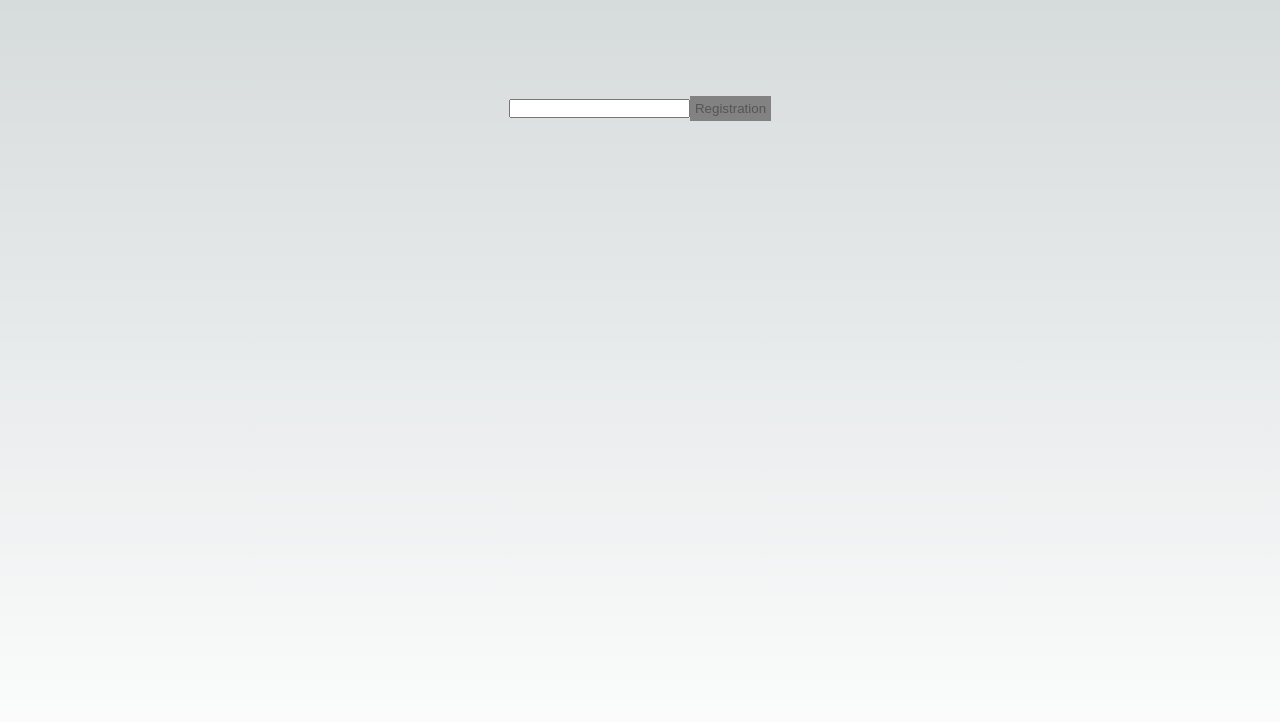
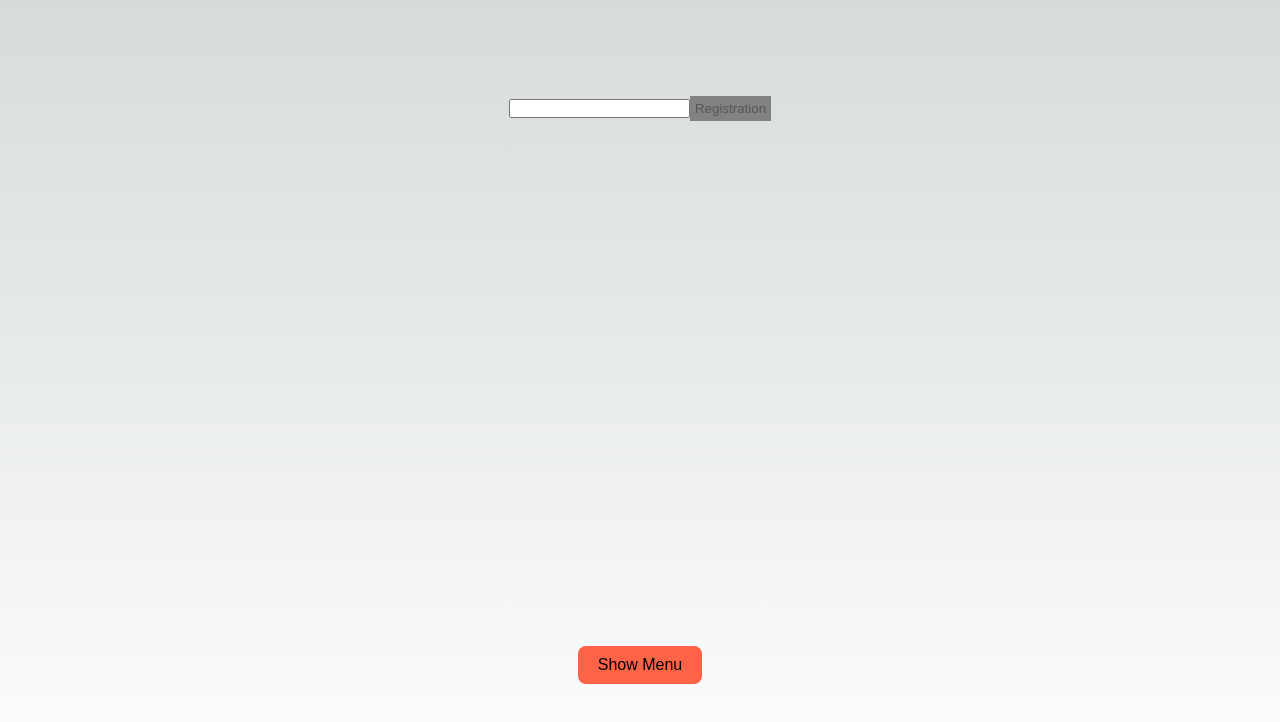
Before and after one commit to ItsYoungCoder/next-course-for-begginer, a Next.js app: page / in a window 1280 px wide. Shown: the top 722 px of the page. Built offline with nearby package versions, Linux system fonts and the light colour scheme.

Commit message:
add show/hide component

```diff
--- a/app/components/button/button.module.scss
+++ b/app/components/button/button.module.scss
@@ -2,6 +2,7 @@
     border: none;
     padding: 5px;
     font-family: sans-serif;
+    transition: .6s;
     cursor: pointer;
 }
 .enable {
--- /dev/null
+++ b/app/components/showHide/Show.tsx
@@ -0,0 +1,24 @@
+'use client'
+import { useState } from 'react'
+import styles from './show.module.scss'
+export default () => {
+
+    const [show, setShow] = useState(false)
+
+
+    const onClick = () => {
+        setShow(!show)
+    }
+    return (
+        <div>
+            <button className={styles.button} onClick={onClick}>{show ? 'Hide Menu' : 'Show Menu'}</button>
+            {show && <ul className={styles.listContainer}>
+                        <li className={styles.listItems}>Profile</li>
+                        <li className={styles.listItems}>Subscription</li>
+                        <li className={styles.listItems}>Settings</li>
+                        <li className={styles.listItems}>Log Out</li>
+                    </ul>
+            }
+        </div>
+    )
+}
--- /dev/null
+++ b/app/components/showHide/show.module.scss
@@ -0,0 +1,15 @@
+.button {
+    padding: 10px 20px;
+    border-radius: 8px;
+    border: none;
+    background: tomato;
+    font-size: 1rem;
+    margin-bottom: 20px;
+}
+.listContainer {
+    list-style: none;
+    font-size: 1.1rem;
+}
+.listItems {
+    margin: 5px 0;
+}
--- a/app/page.tsx
+++ b/app/page.tsx
@@ -1,11 +1,13 @@
 import Image from "next/image";
 import styles from "./page.module.css";
 import Button from "./components/button/Button";
+import Show from "./components/showHide/Show";
 
 export default function Home() {
   return (
     <main className={styles.main}>
       <Button />
+      <Show />
     </main>
   );
 }
```
